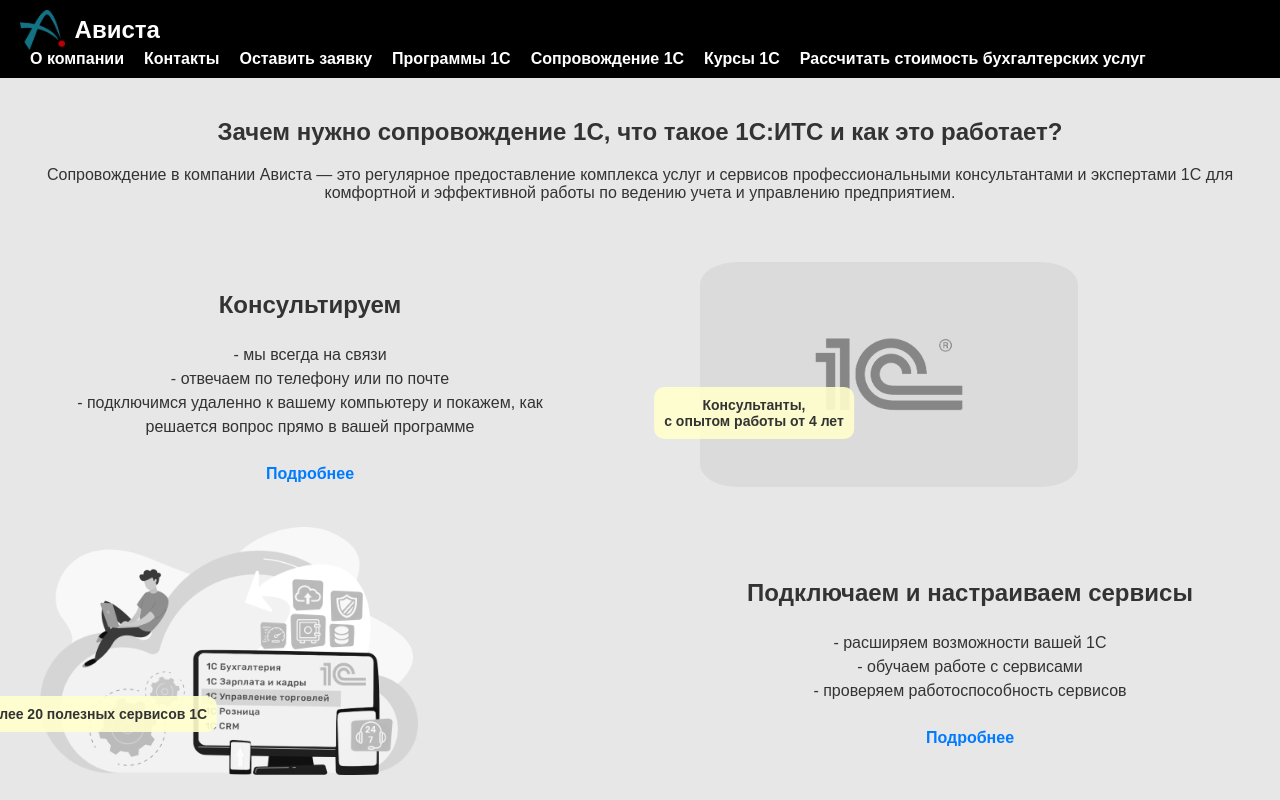
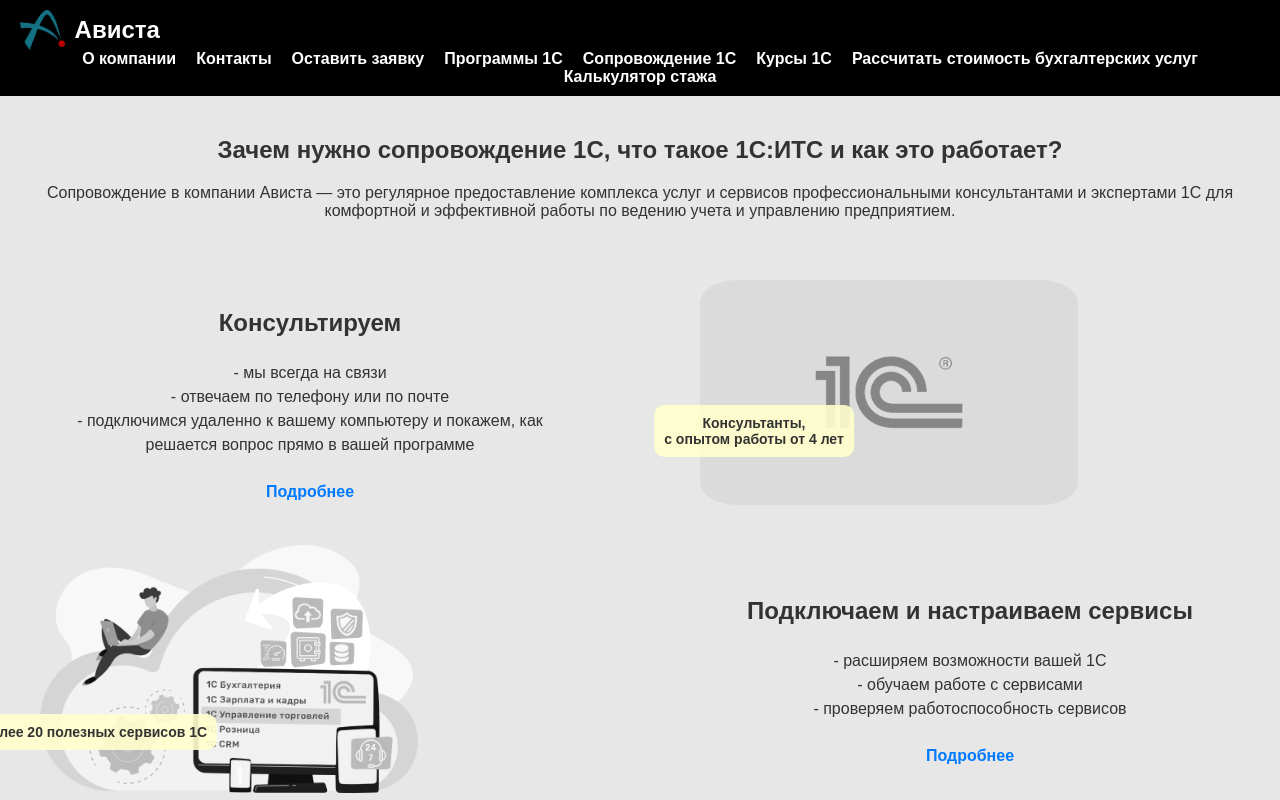
Before and after one commit to kris1k/kris1k.github.io, a plain HTML site: page 2kalkul/1ceto.html in a window 1280 px wide. Shown: the top 800 px of the page. Drawn offline with Linux system fonts and the light colour scheme.

Commit message:
Update 1ceto.html

```diff
--- a/2kalkul/1ceto.html
+++ b/2kalkul/1ceto.html
@@ -40,6 +40,7 @@
                 </li>
                 <li><a href="courses.html">Курсы 1С</a></li>
                 <li><a href="calculator1.html">Рассчитать стоимость бухгалтерских услуг</a></li>
+                <li><a href="calculator2.html">Калькулятор стажа</a></li>
             </ul>
         </nav>
     </header>
```
